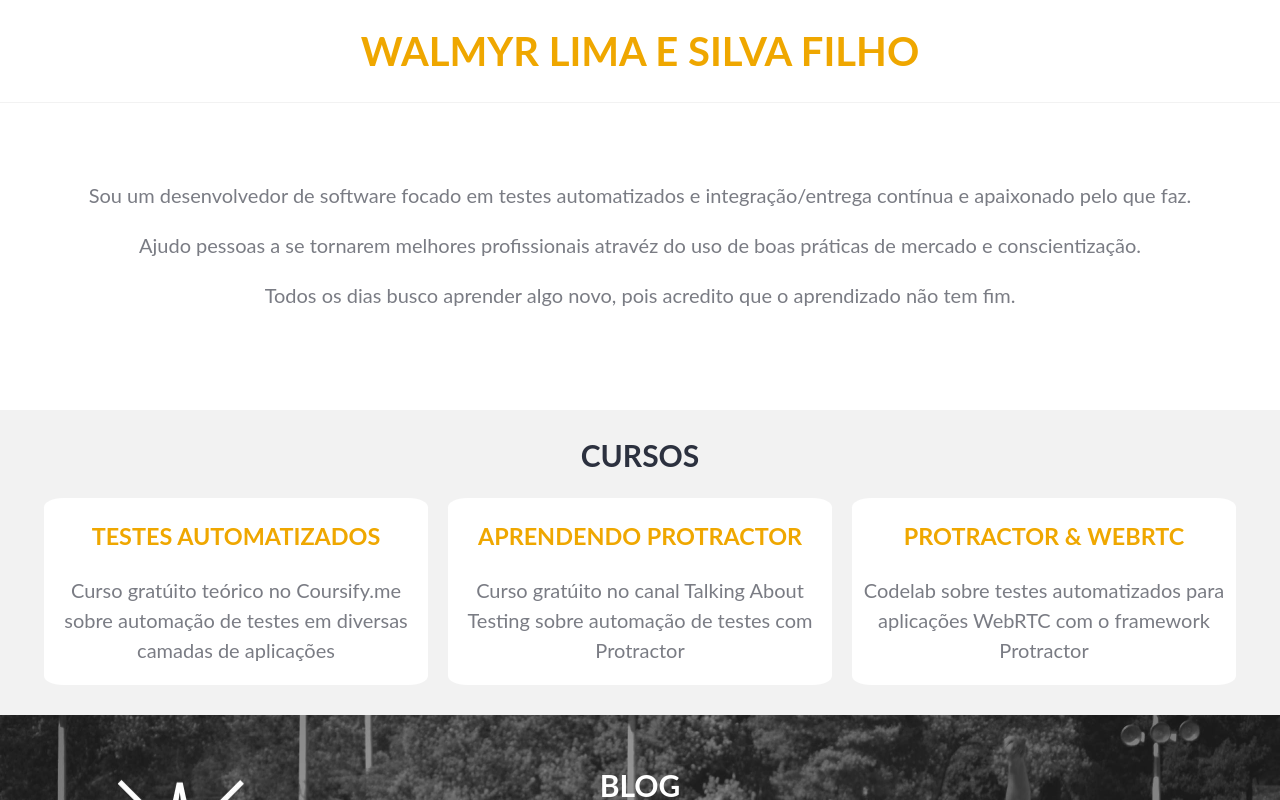
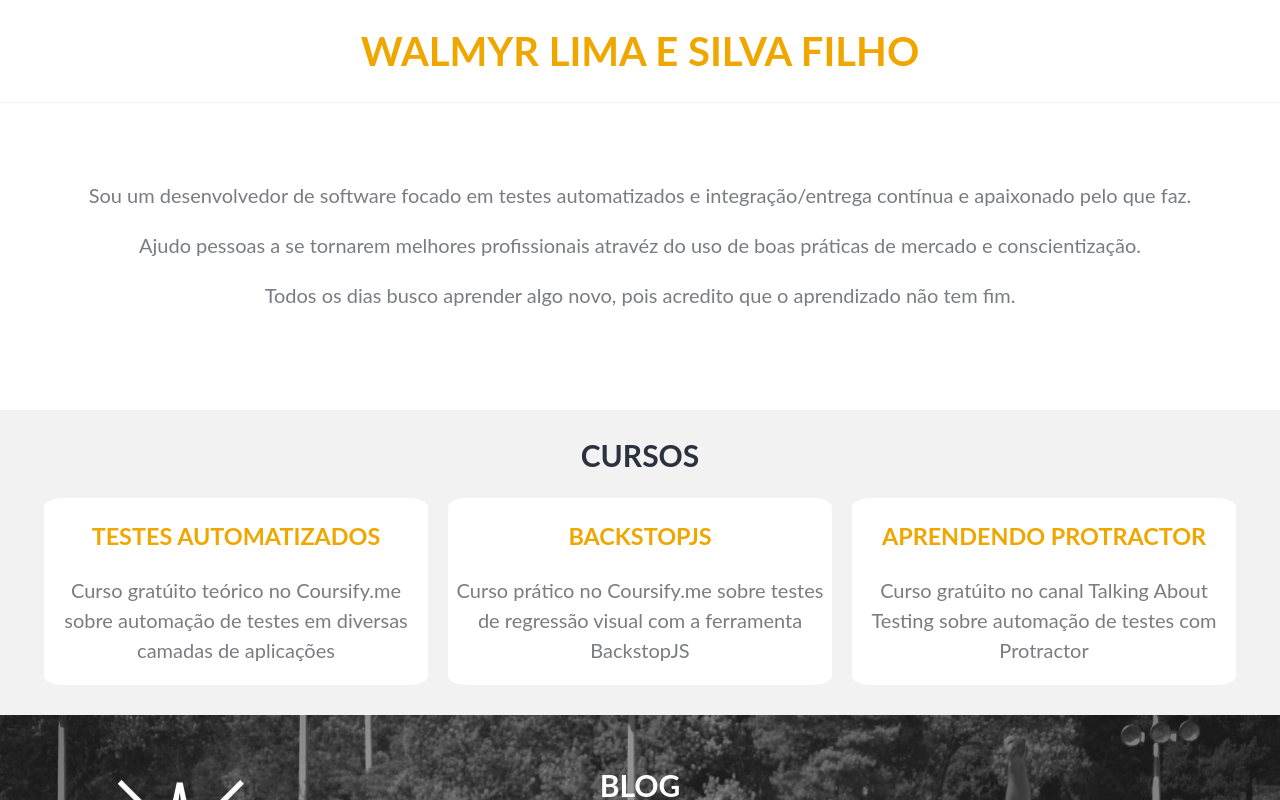
Before and after one commit to wlsf82/-walmyr-filho-react, a React (Create React App) app: page / in a window 1280 px wide. Shown: the top 800 px of the page. Built offline with nearby package versions, Linux system fonts and the light colour scheme.

Commit message:
update courses section

```diff
--- a/src/components/Courses/index.js
+++ b/src/components/Courses/index.js
@@ -10,15 +10,15 @@ const courses = [
     },
     {
         id: uuid(),
+        href: "http://talkingabouttesting.coursify.me/courses/testes-de-regressao-visual-com-backstopjs",
+        title: "BackstopJS",
+        p: "Curso prático no Coursify.me sobre testes de regressão visual com a ferramenta BackstopJS",
+    },
+    {
+        id: uuid(),
         href: "https://www.youtube.com/playlist?list=PL-eblSNRj0QEvVfKp0Xzagao9SqaSyW5k",
         title: "Aprendendo Protractor",
         p: "Curso gratúito no canal Talking About Testing sobre automação de testes com Protractor",
-    },
-    {
-        id: uuid(),
-        href: "https://github.com/wlsf82/protractor-and-webrtc",
-        title: "Protractor & WebRTC",
-        p: "Codelab sobre testes automatizados para aplicações WebRTC com o framework Protractor",
     },
 ];
 
```
